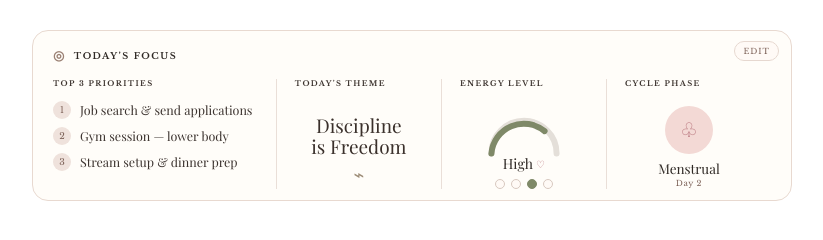
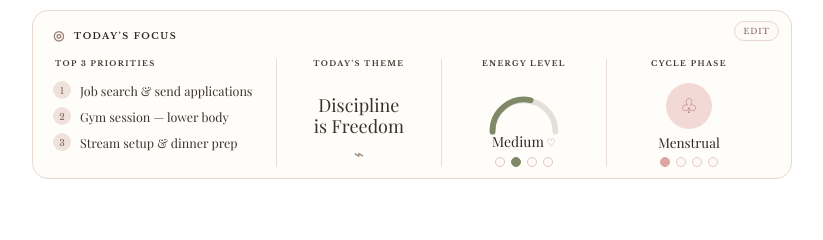
Before and after one commit to HN2000002/notion-energy-widget, a plain HTML site: page index.html in a window 1280 px wide. Shown: the whole page, without its empty margins (228-1051 px from the left). Drawn offline with nearby package versions, Linux system fonts and the light colour scheme.

Commit message:
Update index.html

```diff
--- a/index.html
+++ b/index.html
@@ -12,7 +12,7 @@
       margin: 0;
       padding: 0;
       width: 100%;
-      height: 230px;
+      height: 245px;
       overflow: hidden;
       background: transparent;
     }
@@ -20,7 +20,9 @@
     body {
       display: flex;
       justify-content: center;
-      align-items: center;
+      align-items: flex-start;
+      padding-top: 10px;
+      box-sizing: border-box;
     }
 
     .focus-card {
@@ -30,10 +32,10 @@
       border: 1px solid #e8d9d0;
       border-radius: 16px;
       box-sizing: border-box;
-      padding: 16px 20px;
+      padding: 16px 20px 14px;
       color: #2f2925;
       position: relative;
-      overflow: hidden;
+      overflow: visible;
     }
 
     .edit-btn {
@@ -99,6 +101,12 @@
       text-transform: uppercase;
       margin-bottom: 13px;
       color: #3c332e;
+      text-align: center;
+    }
+
+    .section:first-child .section-title {
+      text-align: left;
+      padding-left: 2px;
     }
 
     .priority {
@@ -133,7 +141,7 @@
 
     .theme-main {
       font-family: "Playfair Display", Georgia, serif;
-      font-size: 19px;
+      font-size: 18px;
       line-height: 1.15;
       color: #3a302b;
       min-height: 44px;
@@ -141,7 +149,7 @@
 
     .theme-flourish {
       margin-top: 5px;
-      font-size: 18px;
+      font-size: 17px;
       color: #9c8b76;
     }
 
@@ -152,7 +160,7 @@
 
     svg {
       width: 112px;
-      height: 60px;
+      height: 58px;
       overflow: visible;
       display: block;
       margin: 0 auto;
@@ -212,18 +220,18 @@
 
     .cycle {
       text-align: center;
-      padding-top: 5px;
+      padding-top: 2px;
     }
 
     .cycle-circle {
-      width: 48px;
-      height: 48px;
+      width: 46px;
+      height: 46px;
       border-radius: 999px;
       background: #f3d9d5;
       display: flex;
       align-items: center;
       justify-content: center;
-      margin: 0 auto 7px;
+      margin: 0 auto 6px;
       color: #b8757d;
       font-size: 20px;
     }
@@ -235,12 +243,26 @@
       line-height: 1.1;
     }
 
-    .cycle-day {
-      font-family: "Libre Baskerville", Georgia, serif;
-      font-size: 8px;
-      letter-spacing: 0.6px;
-      margin-top: 3px;
-      color: #7d6258;
+    .phase-controls {
+      margin-top: 7px;
+      display: flex;
+      justify-content: center;
+      gap: 6px;
+    }
+
+    .phase-dot {
+      width: 10px;
+      height: 10px;
+      border-radius: 999px;
+      border: 1px solid #e1c7c5;
+      background: #fffaf6;
+      cursor: pointer;
+      padding: 0;
+    }
+
+    .phase-dot.active {
+      background: #dca6a3;
+      border-color: #dca6a3;
     }
 
     .edit-panel {
@@ -248,8 +270,9 @@
       margin-top: 14px;
       padding-top: 12px;
       border-top: 1px solid #eadfd8;
-      grid-template-columns: repeat(3, 1fr);
+      grid-template-columns: 1fr 1fr 1fr auto;
       gap: 8px;
+      align-items: center;
     }
 
     .edit-panel.open {
@@ -283,8 +306,9 @@
       font-size: 8px;
       letter-spacing: 1px;
       text-transform: uppercase;
-      padding: 6px 10px;
+      padding: 7px 12px;
       cursor: pointer;
+      white-space: nowrap;
     }
 
     .save-btn:hover {
@@ -325,7 +349,7 @@
       <div class="section">
         <div class="section-title">Today’s Theme</div>
         <div class="theme">
-          <div id="theme" class="theme-main">Discipline<br>is Freedom</div>
+          <div class="theme-main">Discipline<br>is Freedom</div>
           <div class="theme-flourish">⌁</div>
         </div>
       </div>
@@ -356,7 +380,13 @@
         <div class="cycle">
           <div class="cycle-circle">♧</div>
           <div id="cyclePhase" class="cycle-label">Menstrual</div>
-          <div id="cycleDay" class="cycle-day">Day 2</div>
+
+          <div class="phase-controls">
+            <button class="phase-dot" id="phase-menstrual" onclick="setPhase('menstrual')" title="Menstrual"></button>
+            <button class="phase-dot" id="phase-follicular" onclick="setPhase('follicular')" title="Follicular"></button>
+            <button class="phase-dot" id="phase-ovulatory" onclick="setPhase('ovulatory')" title="Ovulatory"></button>
+            <button class="phase-dot" id="phase-luteal" onclick="setPhase('luteal')" title="Luteal"></button>
+          </div>
         </div>
       </div>
     </div>
@@ -365,15 +395,12 @@
       <input id="inputPriority1" placeholder="Priority 1">
       <input id="inputPriority2" placeholder="Priority 2">
       <input id="inputPriority3" placeholder="Priority 3">
-      <input id="inputTheme" placeholder="Today's theme">
-      <input id="inputCyclePhase" placeholder="Cycle phase">
-      <input id="inputCycleDay" placeholder="Cycle day">
-      <button class="save-btn" onclick="saveEdits()">Save changes</button>
+      <button class="save-btn" onclick="saveEdits()">Save</button>
     </div>
   </div>
 
   <script>
-    const options = {
+    const energyOptions = {
       low: {
         label: "Low",
         path: "M22 60 A38 38 0 0 1 48 26"
@@ -392,13 +419,32 @@
       }
     };
 
+    const phaseOptions = {
+      menstrual: {
+        label: "Menstrual",
+        icon: "♧"
+      },
+      follicular: {
+        label: "Follicular",
+        icon: "✦"
+      },
+      ovulatory: {
+        label: "Ovulatory",
+        icon: "♡"
+      },
+      luteal: {
+        label: "Luteal",
+        icon: "☾"
+      }
+    };
+
     function setLevel(level) {
-      const selected = options[level] || options.high;
+      const selected = energyOptions[level] || energyOptions.high;
 
       document.getElementById("label").textContent = selected.label;
       document.getElementById("progress").setAttribute("d", selected.path);
 
-      Object.keys(options).forEach(key => {
+      Object.keys(energyOptions).forEach(key => {
         document.getElementById("btn-" + key).classList.remove("active");
       });
 
@@ -407,15 +453,30 @@
       localStorage.setItem("energyLevel", level);
     }
 
+    function setPhase(phase) {
+      const selected = phaseOptions[phase] || phaseOptions.menstrual;
+
+      document.getElementById("cyclePhase").textContent = selected.label;
+      document.querySelector(".cycle-circle").textContent = selected.icon;
+
+      Object.keys(phaseOptions).forEach(key => {
+        document.getElementById("phase-" + key).classList.remove("active");
+      });
+
+      document.getElementById("phase-" + phase).classList.add("active");
+
+      localStorage.setItem("cyclePhase", phase);
+    }
+
     function setText(id, value) {
-      document.getElementById(id).innerHTML = value;
+      document.getElementById(id).textContent = value;
       localStorage.setItem(id, value);
     }
 
     function loadText(id) {
       const saved = localStorage.getItem(id);
       if (saved) {
-        document.getElementById(id).innerHTML = saved;
+        document.getElementById(id).textContent = saved;
       }
     }
 
@@ -426,26 +487,23 @@
       document.getElementById("inputPriority1").value = document.getElementById("priority1").innerText;
       document.getElementById("inputPriority2").value = document.getElementById("priority2").innerText;
       document.getElementById("inputPriority3").value = document.getElementById("priority3").innerText;
-      document.getElementById("inputTheme").value = document.getElementById("theme").innerText;
-      document.getElementById("inputCyclePhase").value = document.getElementById("cyclePhase").innerText;
-      document.getElementById("inputCycleDay").value = document.getElementById("cycleDay").innerText;
     }
 
     function saveEdits() {
       setText("priority1", document.getElementById("inputPriority1").value);
       setText("priority2", document.getElementById("inputPriority2").value);
       setText("priority3", document.getElementById("inputPriority3").value);
-      setText("theme", document.getElementById("inputTheme").value.replace(/\n/g, "<br>"));
-      setText("cyclePhase", document.getElementById("inputCyclePhase").value);
-      setText("cycleDay", document.getElementById("inputCycleDay").value);
 
       document.getElementById("editPanel").classList.remove("open");
     }
 
-    ["priority1", "priority2", "priority3", "theme", "cyclePhase", "cycleDay"].forEach(loadText);
+    ["priority1", "priority2", "priority3"].forEach(loadText);
 
-    const savedLevel = localStorage.getItem("energyLevel") || "high";
+    const savedLevel = localStorage.getItem("energyLevel") || "medium";
     setLevel(savedLevel);
+
+    const savedPhase = localStorage.getItem("cyclePhase") || "menstrual";
+    setPhase(savedPhase);
   </script>
 </body>
 </html>
```
